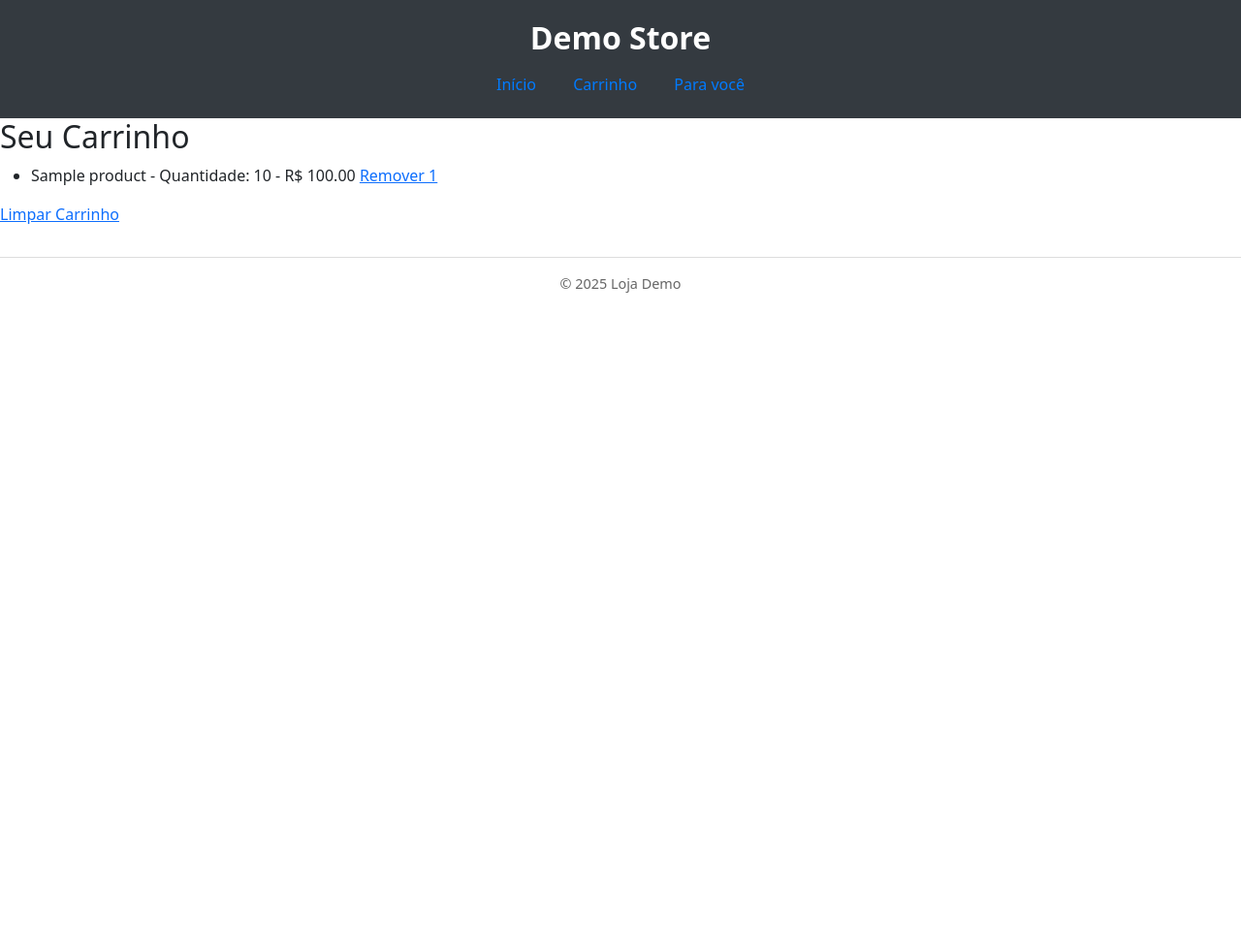
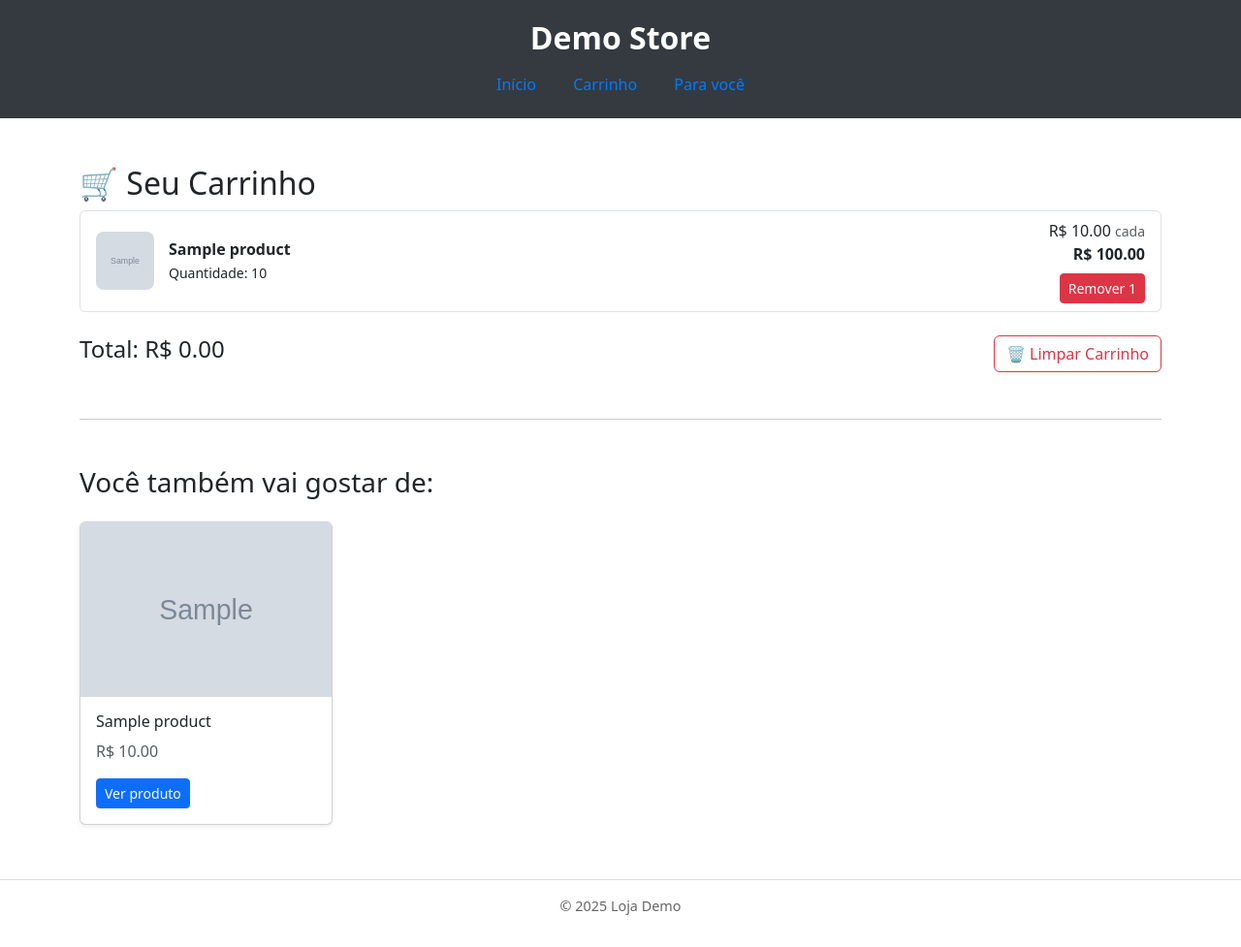
Before and after one commit to adanSiqueira/ecommerce-recommender-app, a Flask app: template templates/cart.html in a window 1280 px wide. Shown: the whole page at 97% size. Before the commit the page ends 302 px from the top, so only its background shows below. Run offline with Flask 3, Linux system fonts and the light colour scheme; the template is opened without the code that fills it: most values are stand-ins (such as "Sample title", 1, 10 or a date in 2020); grey boxes marked "Sample" are stand-in pictures.

Commit message:
introducing recomendation system to cart

```diff
--- a/app.py
+++ b/app.py
@@ -20,7 +20,7 @@ def log_interaction(event_type, product_id):
         writer = csv.writer(csvfile)
         writer.writerow([datetime.now(), session.get('session_id', 'anonymous'), event_type, product_id])
 
-df = pd.read_csv('products.csv')
+df = pd.read_csv('products.csv').fillna({'price': 0, 'image': ''})
 products = df.to_dict(orient='records')
 df_r, tfidf_matrix = load_data()
 
@@ -71,14 +71,38 @@ def product_detail(product_id):
 
 @app.route('/cart')
 def cart():
-    cart_items = session.get('cart', [])
+    cart_raw = session.get('cart', [])
+    product_ids = [item['id'] for item in cart_raw]
+
+    # Obtem produtos completos do DataFrame original
+    full_products = df[df['id'].isin(product_ids)].to_dict(orient='records')
+    product_map = {p['id']: p for p in full_products}
+
     grouped_cart = defaultdict(lambda: {'product': None, 'quantity': 0})
-    for item in cart_items:
+    for item in cart_raw:
         pid = item['id']
-        grouped_cart[pid]['product'] = item
-        grouped_cart[pid]['quantity'] += 1
+        if pid in product_map:
+            grouped_cart[pid]['product'] = product_map[pid]
+            grouped_cart[pid]['quantity'] += 1
+
     cart_display = list(grouped_cart.values())
-    return render_template('cart.html', cart_items=cart_display)
+    total_price = sum(entry['product']['price'] * entry['quantity'] for entry in cart_display)
+
+    # --- SISTEMA DE RECOMENDAÇÃO ---
+    recommended_products = []
+    if product_ids:
+        user_vector = np.array(tfidf_matrix[df_r[df_r['id'].isin(product_ids)].index].mean(axis=0)).flatten()
+        recommendations_df = get_recommendations_from_vector(user_vector, df, tfidf_matrix, top_n=6)
+        recommendations_df = recommendations_df[~recommendations_df['id'].isin(product_ids)]
+        recommended_products = recommendations_df.to_dict(orient='records')
+
+    return render_template(
+        'cart.html',
+        cart_items=cart_display,
+        total_price=total_price,
+        recommended_products=recommended_products
+    )
+
 
 @app.route('/recommendations')
 def recommendations():
@@ -96,12 +120,17 @@ def recommendations():
 @app.route('/add_to_cart/<int:product_id>')
 def add_to_cart(product_id):
     cart = session.get('cart', [])
-    product = next((p for p in products if p['id'] == product_id), None)
-    if product:
+
+    # Garante que a linha está presente e sem NaNs
+    product_row = df[df['id'] == product_id]
+    if not product_row.empty:
+        product = product_row.iloc[0].fillna({'price': 0, 'image': ''}).to_dict()
         cart.append(product)
         session['cart'] = cart
         log_interaction('add_to_cart', product_id)
+
     return redirect(url_for('cart'))
+
 
 @app.route('/remove_from_cart/<int:product_id>')
 def remove_from_cart(product_id):
--- a/templates/cart.html
+++ b/templates/cart.html
@@ -1,17 +1,59 @@
 {% extends "base.html" %}
 {% block content %}
-<h2>Seu Carrinho</h2>
-{% if cart_items %}
-  <ul>
-    {% for item in cart_items %}
-      <li>
-        {{ item.product.name }} - Quantidade: {{ item.quantity }} - R$ {{ "%.2f"|format(item.product.price * item.quantity) }}
-        <a href="{{ url_for('remove_from_cart', product_id=item.product.id) }}">Remover 1</a>
-      </li>
+<div class="container mt-5">
+  <h2>🛒 Seu Carrinho</h2>
+  {% if cart_items %}
+    <ul class="list-group mb-4">
+      {% for entry in cart_items %}
+        {% set product = entry.product %}
+        <li class="list-group-item d-flex justify-content-between align-items-center">
+          <div class="d-flex align-items-center">
+            <img src="{{ product.image or url_for('static', filename='placeholder.png') }}"
+                 alt="{{ product.name }}"
+                 style="width: 60px; height: 60px; object-fit: cover; border-radius: 8px; margin-right: 15px;">
+            <div>
+              <strong>{{ product.name }}</strong><br>
+              <small>Quantidade: {{ entry.quantity }}</small>
+            </div>
+          </div>
+          <div class="text-end">
+            <div>R$ {{ "%.2f"|format(product.price or 0) }} <small class="text-muted">cada</small></div>
+            <div><strong>R$ {{ "%.2f"|format((product.price or 0) * entry.quantity) }}</strong></div>
+            <a href="{{ url_for('remove_from_cart', product_id=product.id) }}"
+               class="btn btn-sm btn-danger mt-2">Remover 1</a>
+          </div>
+        </li>
+      {% endfor %}
+    </ul>
+
+    <div class="d-flex justify-content-between align-items-center">
+      <h4>Total: R$ {{ "%.2f"|format(total_price or 0) }}</h4>
+      <a href="{{ url_for('clear_cart') }}" class="btn btn-outline-danger">🗑 Limpar Carrinho</a>
+    </div>
+
+{% if recommended_products %}
+  <hr class="my-5">
+  <h3 class="mb-4">Você também vai gostar de:</h3>
+  <div class="row">
+    {% for product in recommended_products %}
+      <div class="col-md-3 mb-4">
+        <div class="card h-100 shadow-sm">
+          <img src="{{ product.image or url_for('static', filename='placeholder.png') }}"
+               class="card-img-top" style="height: 180px; object-fit: cover;" alt="{{ product.name }}">
+          <div class="card-body">
+            <h5 class="card-title" style="font-size: 1rem;">{{ product.name }}</h5>
+            <p class="card-text text-muted">R$ {{ "%.2f"|format(product.price or 0) }}</p>
+            <a href="{{ url_for('product_detail', product_id=product.id) }}" class="btn btn-primary btn-sm">Ver produto</a>
+          </div>
+        </div>
+      </div>
     {% endfor %}
-  </ul>
-  <a href="{{ url_for('clear_cart') }}">Limpar Carrinho</a>
+  </div>
+{% endif %}
+
 {% else %}
-  <p>Seu carrinho está vazio.</p>
-{% endif %}
+    <p>Seu carrinho está vazio.</p>
+  {% endif %}
+</div>
+
 {% endblock %}
```
Also changed, not shown: 1 other file.
